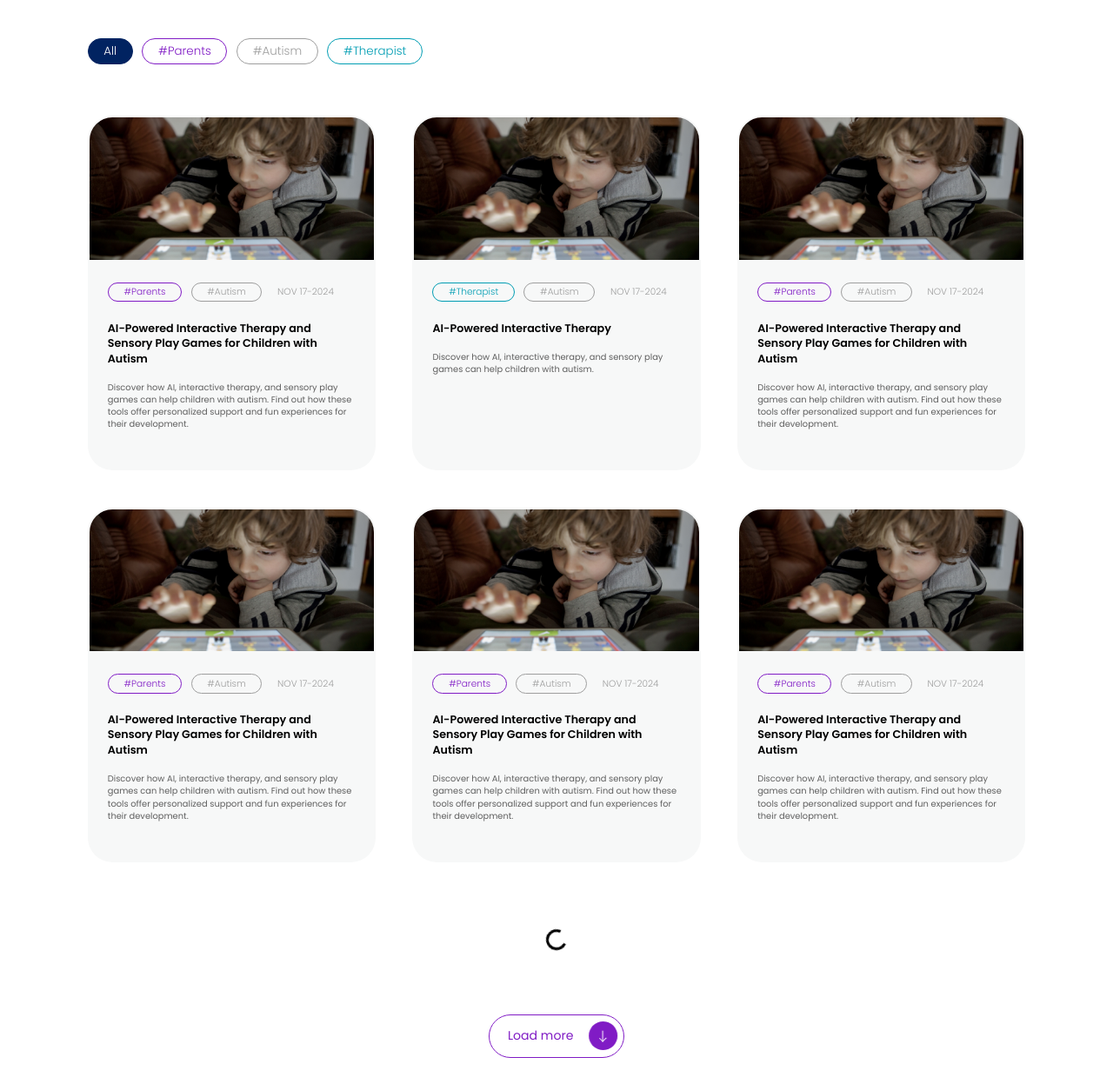
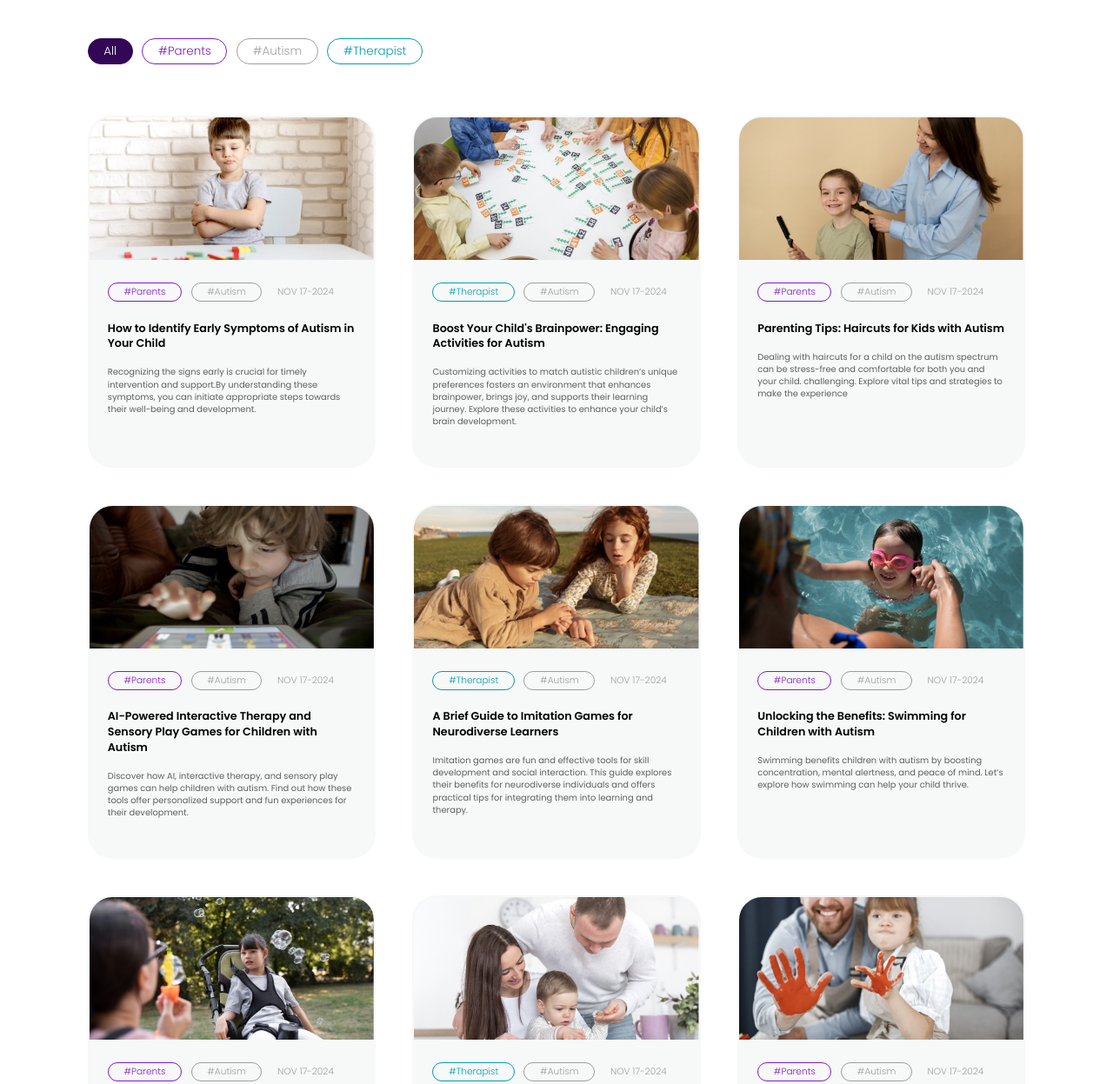
Before and after one commit to a7mg/enara, a plain HTML site: page blogs.html in a window 1280 px wide. Shown: the part 920-2167 px from the top of the page at 87% size. Drawn offline with Linux system fonts and the light colour scheme.

Commit message:
blog content

```diff
--- a/assets/js/scripts.js
+++ b/assets/js/scripts.js
@@ -30,7 +30,6 @@ $(document)
         }
     })
 function openMenu(menu) {
-    console.log(menu);
     $(menu).find('.aos-init').removeClass('aos-animate');
     $('body').addClass('menu-opened');
     $(menu).addClass('active');
--- a/assets/scss/modules/_common.scss
+++ b/assets/scss/modules/_common.scss
@@ -341,6 +341,7 @@ button:focus {
   font-size: rem(20);
   padding: rem(10) rem(35);
   background-color: transparent;
+  text-transform: capitalize;
   &.btn-primary {
     color: $white;
     background-color: $primary;
--- a/assets/scss/modules/_inners.scss
+++ b/assets/scss/modules/_inners.scss
@@ -195,8 +195,8 @@
     padding: rem(3) rem(25);
     font-size: rem(15);
     font-weight: $fontLight;
-    color: $blue;
-    border: 1px solid $blue;
+    color: #330656;
+    border: 1px solid #330656;
     border-radius: 25px;
     background-color: transparent;
     & + .e-badge {
@@ -204,7 +204,7 @@
     }
     &.selected {
         color: #fff !important;
-        background-color: $blue !important;
+        background-color: #330656 !important;
     }
     &.gray {
         color: #9e9e9e;
@@ -297,8 +297,6 @@
             margin-bottom: rem(70);
             display: flex;
             align-items: center;
-            .container {
-            }
             button {
                 font-size: rem(19);
                 padding: rem(5) rem(25);
--- a/blogs.html
+++ b/blogs.html
@@ -70,7 +70,7 @@
             <div class="row">
               <div class="col-md-6">
                 <div class="image-container">
-                  <img src="assets/images/blog/slider.jpg" alt="">
+                  <img src="assets/images/blog/blog-1.jpg" alt="">
                 </div>
               </div>
               <div class="col-md-6">
@@ -113,7 +113,67 @@
                 <div class="col-sm-6 col-xl-4" data-aos="fade-up" data-aos-delay="500">
                   <a href="blog-details.html" class="blog-item">
                     <div class="image-container">
-                      <img src="assets/images/blog/slider.jpg" alt="">
+                      <img src="assets/images/blog/blog-1.jpg" alt="">
+                    </div>
+                    <div class="content">
+                      <div class="blog-item-head">
+                        <div class="e-badge purble">#Parents</div>
+                        <div class="e-badge gray">#Autism</div>
+                        <div class="gray-text">Nov 17-2024</div>
+                      </div>
+                      <div class="title">
+                        How to Identify Early Symptoms of Autism in Your Child
+                      </div>
+                      <div class="text">
+                        Recognizing the signs early is crucial for timely intervention and support.By understanding these symptoms, you can initiate appropriate steps towards their well-being and development.
+                      </div>
+                    </div>
+                  </a>
+                </div>
+                <div class="col-sm-6 col-xl-4" data-aos="fade-up" data-aos-delay="600">
+                  <a href="blog-details.html" class="blog-item">
+                    <div class="image-container">
+                      <img src="assets/images/blog/blog-2.jpg" alt="">
+                    </div>
+                    <div class="content">
+                      <div class="blog-item-head">
+                        <div class="e-badge green">#Therapist</div>
+                        <div class="e-badge gray">#Autism</div>
+                        <div class="gray-text">Nov 17-2024</div>
+                      </div>
+                      <div class="title">
+                        Boost Your Child's Brainpower: Engaging Activities for Autism
+                      </div>
+                      <div class="text">
+                        Customizing activities to match autistic children’s unique preferences fosters an environment that enhances brainpower, brings joy, and supports their learning journey. Explore these activities to enhance your child’s brain development.
+                      </div>
+                    </div>
+                  </a>
+                </div>
+                <div class="col-sm-6 col-xl-4" data-aos="fade-up" data-aos-delay="700">
+                  <a href="blog-details.html" class="blog-item">
+                    <div class="image-container">
+                      <img src="assets/images/blog/blog-3.jpg" alt="">
+                    </div>
+                    <div class="content">
+                      <div class="blog-item-head">
+                        <div class="e-badge purble">#Parents</div>
+                        <div class="e-badge gray">#Autism</div>
+                        <div class="gray-text">Nov 17-2024</div>
+                      </div>
+                      <div class="title">
+                        Parenting Tips: Haircuts for Kids with Autism
+                      </div>
+                      <div class="text">
+                        Dealing with haircuts for a child on the autism spectrum can be stress-free and comfortable for both you and your child. challenging. Explore vital tips and strategies to make the experience
+                      </div>
+                    </div>
+                  </a>
+                </div>
+                <div class="col-sm-6 col-xl-4" data-aos="fade-up" data-aos-delay="500">
+                  <a href="blog-details.html" class="blog-item">
+                    <div class="image-container">
+                      <img src="assets/images/blog/blog-4.jpg" alt="">
                     </div>
                     <div class="content">
                       <div class="blog-item-head">
@@ -135,7 +195,7 @@
                 <div class="col-sm-6 col-xl-4" data-aos="fade-up" data-aos-delay="600">
                   <a href="blog-details.html" class="blog-item">
                     <div class="image-container">
-                      <img src="assets/images/blog/slider.jpg" alt="">
+                      <img src="assets/images/blog/blog-5.jpg" alt="">
                     </div>
                     <div class="content">
                       <div class="blog-item-head">
@@ -144,10 +204,10 @@
                         <div class="gray-text">Nov 17-2024</div>
                       </div>
                       <div class="title">
-                        AI-Powered Interactive Therapy
+                        A Brief Guide to Imitation Games for Neurodiverse Learners
                       </div>
                       <div class="text">
-                        Discover how AI, interactive therapy, and sensory play games can help children with autism.
+                        Imitation games are fun and effective tools for skill development and social interaction. This guide explores their benefits for neurodiverse individuals and offers practical tips for integrating them into learning and therapy.
                       </div>
                     </div>
                   </a>
@@ -155,7 +215,7 @@
                 <div class="col-sm-6 col-xl-4" data-aos="fade-up" data-aos-delay="700">
                   <a href="blog-details.html" class="blog-item">
                     <div class="image-container">
-                      <img src="assets/images/blog/slider.jpg" alt="">
+                      <img src="assets/images/blog/blog-6.jpg" alt="">
                     </div>
                     <div class="content">
                       <div class="blog-item-head">
@@ -164,12 +224,10 @@
                         <div class="gray-text">Nov 17-2024</div>
                       </div>
                       <div class="title">
-                        AI-Powered Interactive Therapy and Sensory
-                        Play Games for Children with Autism
+                        Unlocking the Benefits: Swimming for Children with Autism
                       </div>
                       <div class="text">
-                        Discover how AI, interactive therapy, and sensory play games can help children with autism. Find
-                        out how these tools offer personalized support and fun experiences for their development.
+                        Swimming benefits children with autism by boosting concentration,  mental alertness, and peace of mind. Let’s explore how swimming can help your child thrive.
                       </div>
                     </div>
                   </a>
@@ -177,7 +235,7 @@
                 <div class="col-sm-6 col-xl-4" data-aos="fade-up" data-aos-delay="500">
                   <a href="blog-details.html" class="blog-item">
                     <div class="image-container">
-                      <img src="assets/images/blog/slider.jpg" alt="">
+                      <img src="assets/images/blog/blog-7.jpg" alt="">
                     </div>
                     <div class="content">
                       <div class="blog-item-head">
@@ -186,12 +244,10 @@
                         <div class="gray-text">Nov 17-2024</div>
                       </div>
                       <div class="title">
-                        AI-Powered Interactive Therapy and Sensory
-                        Play Games for Children with Autism
+                        Supporting Special-needs Children - A Brief Guide for Parents
                       </div>
                       <div class="text">
-                        Discover how AI, interactive therapy, and sensory play games can help children with autism. Find
-                        out how these tools offer personalized support and fun experiences for their development.
+                        Looking after special-needs children demands great skills, patience, and understanding from parents. This guide provides effective strategies and resources to support them.
                       </div>
                     </div>
                   </a>
@@ -199,7 +255,27 @@
                 <div class="col-sm-6 col-xl-4" data-aos="fade-up" data-aos-delay="600">
                   <a href="blog-details.html" class="blog-item">
                     <div class="image-container">
-                      <img src="assets/images/blog/slider.jpg" alt="">
+                      <img src="assets/images/blog/blog-8.jpg" alt="">
+                    </div>
+                    <div class="content">
+                      <div class="blog-item-head">
+                        <div class="e-badge green">#Therapist</div>
+                        <div class="e-badge gray">#Autism</div>
+                        <div class="gray-text">Nov 17-2024</div>
+                      </div>
+                      <div class="title">
+                        Why Pretend Play Matters for a Child with Learning Difficulties?
+                      </div>
+                      <div class="text">
+                        Pretend play is vital for children’s development, fostering language, social skills,  and problem-solving abilities. However, it presents unique challenges for autistic children. Discover effective strategies for supporting their pretend play.
+                      </div>
+                    </div>
+                  </a>
+                </div>
+                <div class="col-sm-6 col-xl-4" data-aos="fade-up" data-aos-delay="700">
+                  <a href="blog-details.html" class="blog-item">
+                    <div class="image-container">
+                      <img src="assets/images/blog/blog-9.jpg" alt="">
                     </div>
                     <div class="content">
                       <div class="blog-item-head">
@@ -208,34 +284,10 @@
                         <div class="gray-text">Nov 17-2024</div>
                       </div>
                       <div class="title">
-                        AI-Powered Interactive Therapy and Sensory
-                        Play Games for Children with Autism
+                        Tips for Caring for Your Child with Down Syndrome
                       </div>
                       <div class="text">
-                        Discover how AI, interactive therapy, and sensory play games can help children with autism. Find
-                        out how these tools offer personalized support and fun experiences for their development.
-                      </div>
-                    </div>
-                  </a>
-                </div>
-                <div class="col-sm-6 col-xl-4" data-aos="fade-up" data-aos-delay="700">
-                  <a href="blog-details.html" class="blog-item">
-                    <div class="image-container">
-                      <img src="assets/images/blog/slider.jpg" alt="">
-                    </div>
-                    <div class="content">
-                      <div class="blog-item-head">
-                        <div class="e-badge purble">#Parents</div>
-                        <div class="e-badge gray">#Autism</div>
-                        <div class="gray-text">Nov 17-2024</div>
-                      </div>
-                      <div class="title">
-                        AI-Powered Interactive Therapy and Sensory
-                        Play Games for Children with Autism
-                      </div>
-                      <div class="text">
-                        Discover how AI, interactive therapy, and sensory play games can help children with autism. Find
-                        out how these tools offer personalized support and fun experiences for their development.
+                        Discover practical tips and expert advice for caring for your child with Down syndrome. From daily routines to specialized therapies, learn how to provide the best support for your child’s unique needs.
                       </div>
                     </div>
                   </a>
```
Also changed, not shown: blog-details.html (+10 -15 lines), assets/css/ar/style.css, assets/css/en/style.css, assets/images/blog/blog-1.jpg (added), assets/images/blog/blog-2.jpg (added), assets/images/blog/blog-3.jpg (added), assets/images/blog/blog-4.jpg (added), assets/images/blog/blog-5.jpg (added), assets/images/blog/blog-6.jpg (added), assets/images/blog/blog-7.jpg (added), assets/images/blog/blog-8.jpg (added), assets/images/blog/blog-9.jpg (added).
